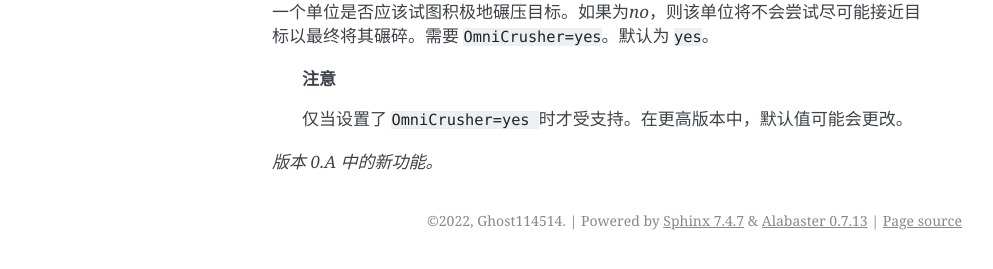
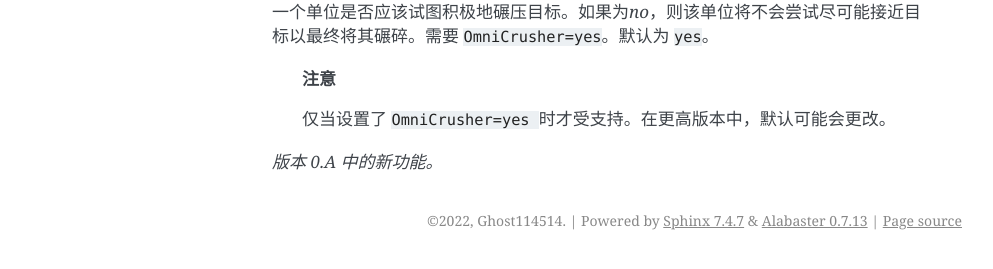
Before and after one commit to sovzzz/Ares-Doc-CHS, a Sphinx documentation site: the page built from source/new/omnicrusher.md, in a window 1280 px wide. Shown: the part 280-549 px from the top of the page, without its empty margins (148-1141 px from the left). Built offline with Sphinx 7.4.7, drawn with Linux system fonts in a browser that asks for light colours; pages that are not in the unit, such as notebooks, are missing from menus.

Commit message:
高级碾压

```diff
--- a/source/new/omnicrusher.md
+++ b/source/new/omnicrusher.md
@@ -10,6 +10,6 @@ Ares允许停用这种好斗的行为。
 
 > **注意**
 >
-> 仅当设置了 `OmniCrusher=yes `时才受支持。在更高版本中，默认值可能会更改。
+> 仅当设置了 `OmniCrusher=yes `时才受支持。在更高版本中，默认可能会更改。
 
 *版本 0.A 中的新功能。*
```
